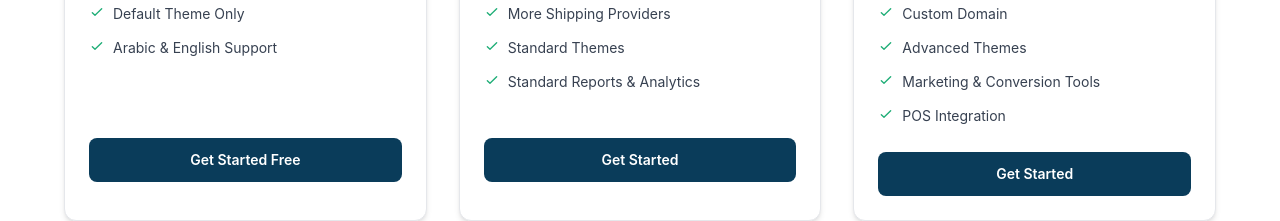
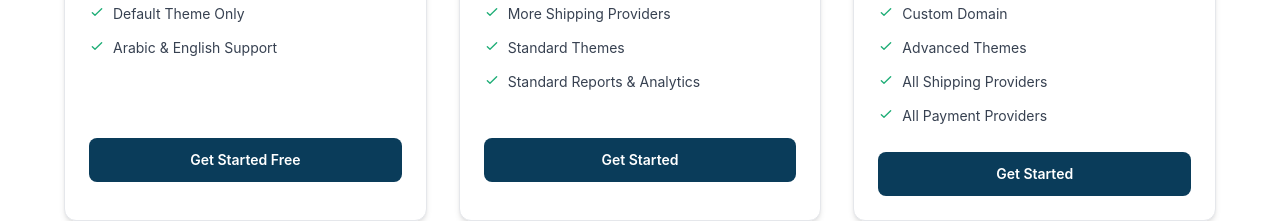
Before and after one commit to 444103012/IS499, a React (Create React App) app in the folder frontend/: page / in a window 1280 px wide. Shown: the part 1513-1734 px from the top of the page. Built offline with nearby package versions, Linux system fonts and the light colour scheme; no server answers; a small style sheet from the web is missing.

Commit message:
Translation update

```diff
--- a/frontend/src/i18n/locales/ar.json
+++ b/frontend/src/i18n/locales/ar.json
@@ -76,7 +76,7 @@
         "features": {
           "allBasic": "جميع مميزات الأساسي",
           "paymentOptions": "خيارات دفع متعددة",
-          "shippingProviders": "مزودو شحن أكثر",
+          "shippingProviders": "مزود شحن محلي",
           "standardThemes": "قوالب قياسية",
           "reports": "تقارير وتحليلات قياسية"
         }
@@ -95,8 +95,8 @@
           "advancedReports": "تقارير وتحليلات متقدمة (تصدير)",
           "customDomain": "نطاق مخصص",
           "advancedThemes": "قوالب متقدمة",
-          "marketing": "أدوات التسويق والتحويل",
-          "pos": "تكامل نقاط البيع (POS)"
+          "marketing": "جميع طرق الشحن",
+          "pos": "جميع طرق الدفع"
         }
       }
     }
--- a/frontend/src/i18n/locales/en.json
+++ b/frontend/src/i18n/locales/en.json
@@ -95,8 +95,8 @@
           "advancedReports": "Advanced Reports & Analytics (Export)",
           "customDomain": "Custom Domain",
           "advancedThemes": "Advanced Themes",
-          "marketing": "Marketing & Conversion Tools",
-          "pos": "POS Integration"
+          "marketing": "All Shipping Providers",
+          "pos": "All Payment  Providers"
         }
       }
     }
--- a/frontend/src/pages/dashboard/SubscriptionPage.jsx
+++ b/frontend/src/pages/dashboard/SubscriptionPage.jsx
@@ -31,15 +31,15 @@ export default function SubscriptionPage() {
     'Arabic & English Support': 'دعم العربية والإنجليزية',
     'All Basic Features': 'جميع مميزات الأساسي',
     'Expanded Payment Options': 'خيارات دفع متعددة',
-    'More Shipping Providers': 'مزودو شحن أكثر',
+    'Local Shipping Provider': 'مزود شحن محلي',
     'Standard Themes': 'قوالب قياسية',
     'Standard Reports & Analytics': 'تقارير وتحليلات قياسية',
     'All Pro Features': 'جميع مميزات المحترف',
     'Advanced Reports & Analytics (Export)': 'تقارير وتحليلات متقدمة (تصدير)',
     'Custom Domain': 'نطاق مخصص',
     'Advanced Themes': 'قوالب متقدمة',
-    'Marketing & Conversion Tools': 'أدوات التسويق والتحويل',
-    'POS Integration': 'تكامل نقاط البيع (POS)',
+    'All Shipping Providers': 'جميع مزودي الشحن',
+    'All Payment Providers': 'جميع مزودي الدفع',
   };
 
   const translateFeature = (text) => (isRTL ? FEATURE_TRANSLATIONS_AR[text] || text : text);
```
